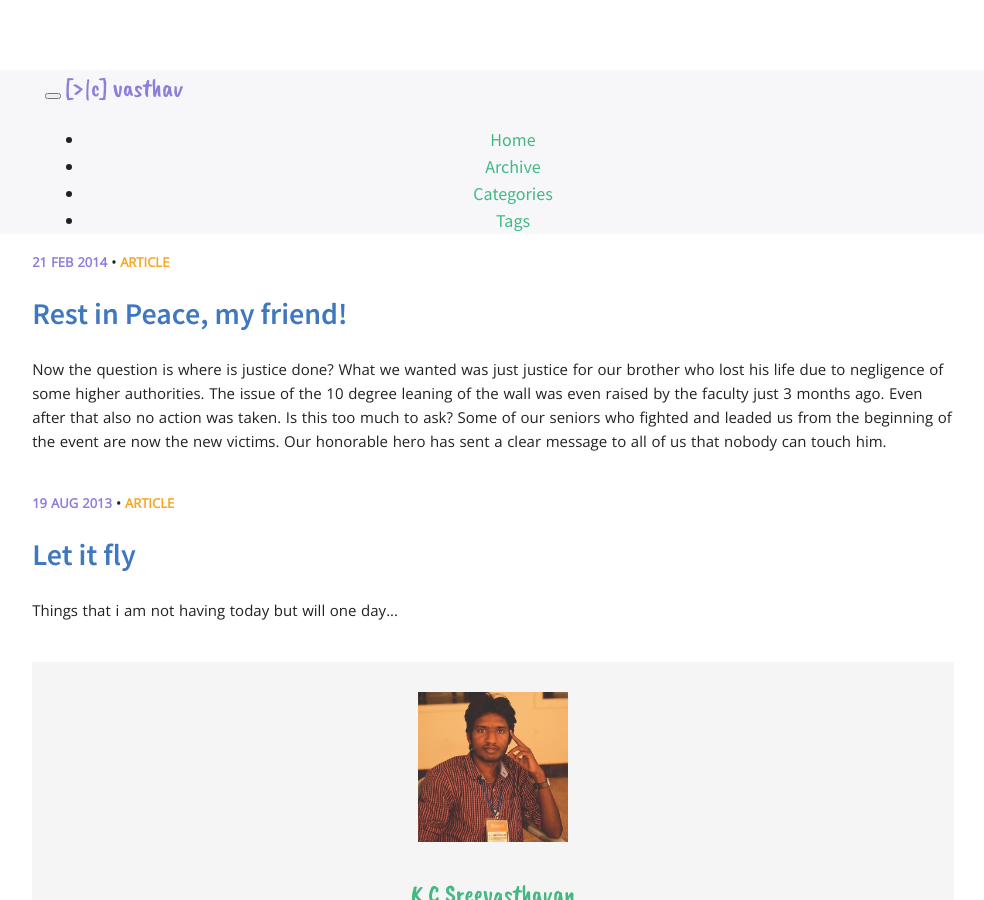
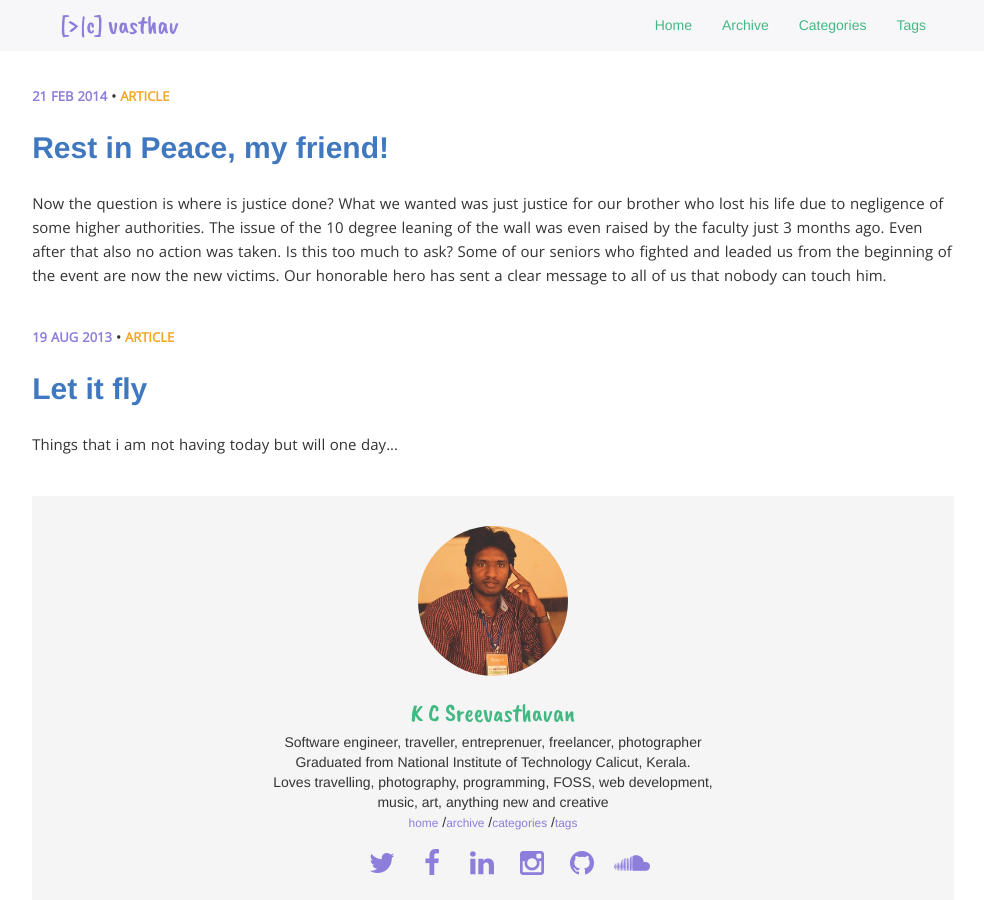
Before and after one commit to vasthav/vasthav.github.io, a Jekyll site: the page built from index.html, in a window 1280 px wide and 900 px high. Shown: the whole window, without its empty margins (147-1131 px from the left). Built offline with Jekyll 4.4.1, drawn with Linux system fonts in a browser that asks for light colours.

Commit message:
onload added

```diff
--- a/_includes/head.html
+++ b/_includes/head.html
@@ -7,7 +7,7 @@
   <meta name="description" content="{% if page.excerpt %}{{ page.excerpt | strip_html | strip_newlines | truncate: 160 }}{% else %}{{ site.description }}{% endif %}">
 
   <!-- bootstrap -->
-  <link rel="preload" href="http://maxcdn.bootstrapcdn.com/bootstrap/3.3.7/css/bootstrap.min.css">
+  <link rel="preload" href="http://maxcdn.bootstrapcdn.com/bootstrap/3.3.7/css/bootstrap.min.css" as="style" onload="this.rel='stylesheet'">
   <!-- bootstrap ends here -->
 
   <!-- CSS files -->
```
